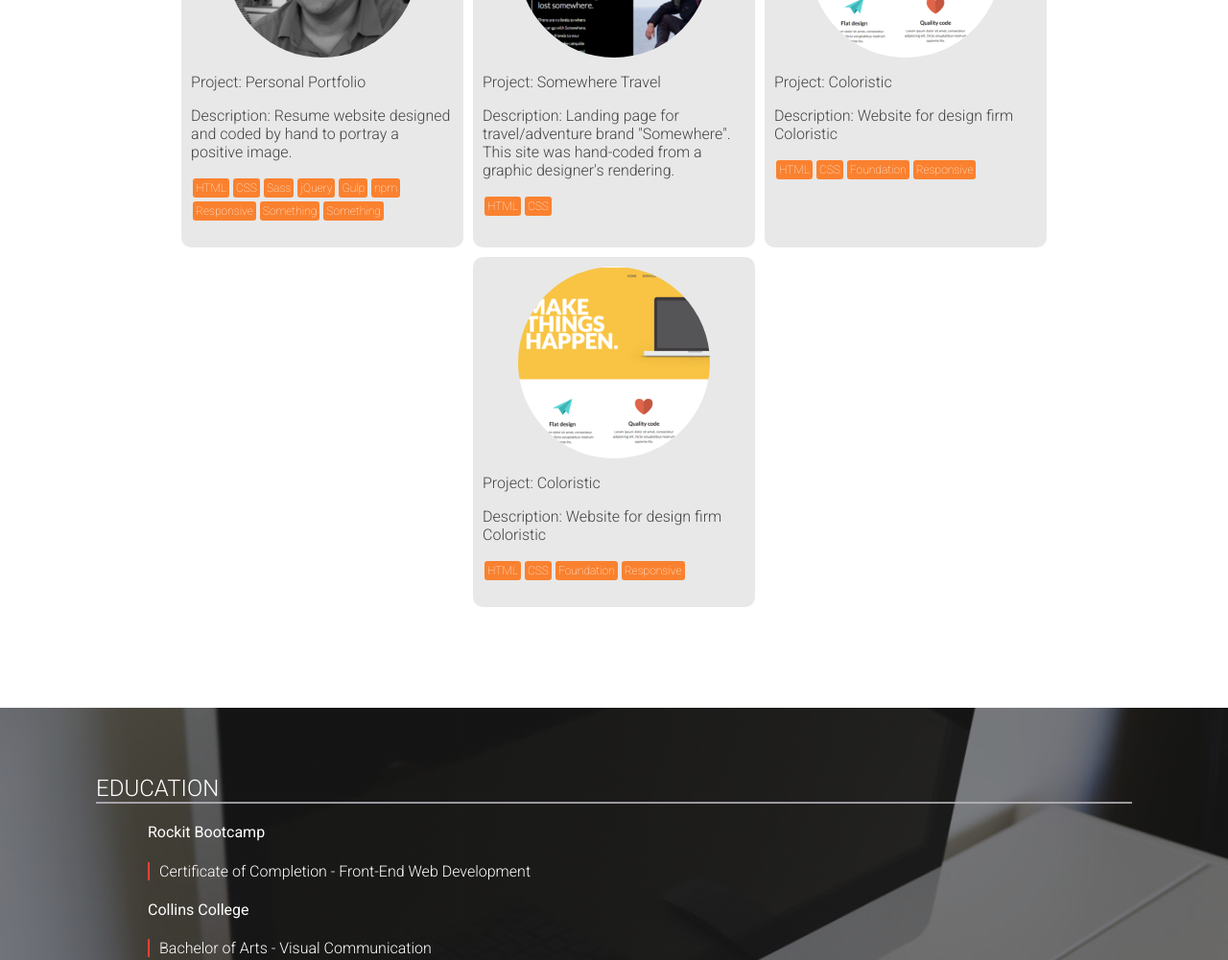
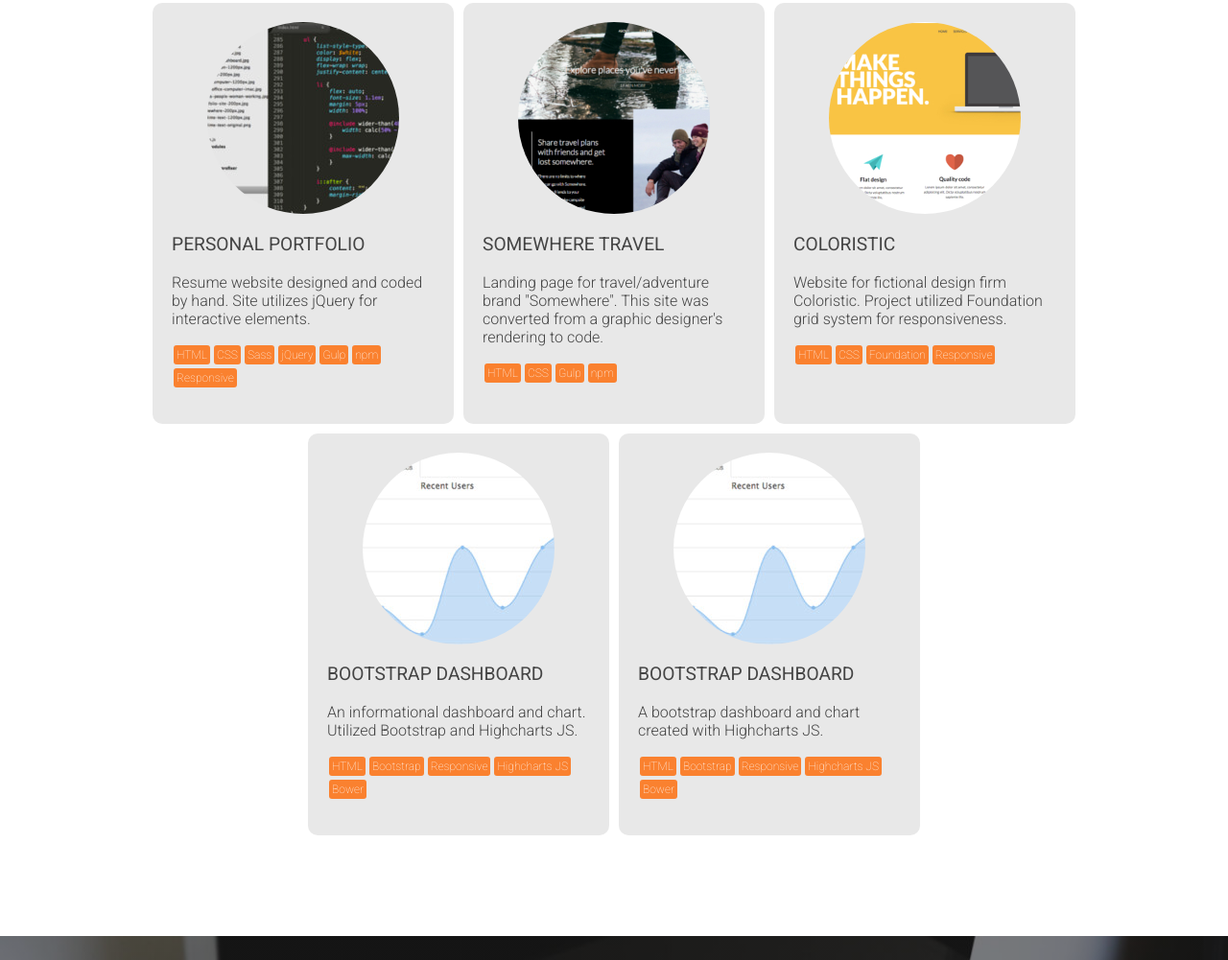
Before and after one commit to adamgonzls/personal-sitev2, a website: page index.html in a window 1280 px wide. Shown: the part 1480-2481 px from the top of the page at 96% size. Drawn offline with nearby package versions, Linux system fonts and the light colour scheme.

Commit message:
Style tweaks to .education, .hero, .portfolio, .skills

```diff
--- a/index.html
+++ b/index.html
@@ -33,15 +33,18 @@
 		</div>
 		<div class="container">
 			<section class="hero">
-				<h1>I'm passionate about writing code. Let's make something together.</h1>
+				<h1>I love writing code. Let's build something together.</h1>
 			</section>
 		</div>
 		<div class="container">
 			<section id="about" class="about">
 				<h2>About</h2>
-				<div>
+				<div class="bio">
 					<img src="./images/adam-200px-bw.jpg" width="200" height="200" alt="adam image goes here">
-					<h1>Hi my name is Adam Gonzales and I'm a web developer</h1>
+					<div class="facts">
+						<h1>Hi my name is Adam Gonzales and I'm a web developer</h1>
+						<div><p>While working in IT for over 11 years, I realized that I had a talent for making something where nothing before existed. Now, I work everyday to write clean, semantic code for beautiful and functional websites.</p></div>
+					</div>
 				</div>
 			</section>
 		</div>
@@ -107,10 +110,10 @@
 				<h2>Portfolio</h2>
 				<div class="projects">
 					<div class="project-tile">
-						<a href="https://github.com/adamgonzls" target="_blank"><img class="project-image" src="./images/adam-200px-bw.jpg" alt="image of project in a circle to left"></a>
+						<a href="https://github.com/adamgonzls" target="_blank"><img class="project-image" src="./images/portfolio-site-200px.jpg" alt="image of project in a circle to left"></a>
 						<div class="project-info">
-							<h3><span>Project:</span> Personal Portfolio</h3>
-							<p><span>Description:</span> Resume website designed and coded by hand to portray a positive image.</p>
+							<h3>Personal Portfolio</h3>
+							<p>Resume website designed and coded by hand. Site utilizes jQuery for interactive elements.</p>
 							<ul class="technology-used">
 								<li>HTML</li>
 								<li>CSS</li>
@@ -119,27 +122,27 @@
 								<li>Gulp</li>
 								<li>npm</li>
 								<li>Responsive</li>
-								<li>Something</li>
-								<li>Something</li>
 							</ul>
 						</div>
 					</div>
 					<div class="project-tile">
 						<a href="http://adamgonzls.github.io/somewhere-landing-page/" target="_blank"><img class="project-image" src="./images/somewhere-200px.jpg" alt="image of project in a circle to left"></a>
 						<div class="project-info">
-							<h3><span>Project:</span> Somewhere Travel</h3>
-							<p><span>Description:</span> Landing page for travel/adventure brand "Somewhere". This site was hand-coded from a graphic designer's rendering.</p>
+							<h3>Somewhere Travel</h3>
+							<p>Landing page for travel/adventure brand "Somewhere". This site was converted from a graphic designer's rendering to code.</p>
 							<ul class="technology-used">
 								<li>HTML</li>
 								<li>CSS</li>
+								<li>Gulp</li>
+								<li>npm</li>
 							</ul>
 						</div>
 					</div>
 					<div class="project-tile">
 						<a href="http://adamgonzls.github.io/coloristic/" target="_blank"><img class="project-image" src="./images/coloristic-200px.jpg" alt="image of project in a circle to left"></a>
 						<div class="project-info">
-							<h3><span>Project:</span> Coloristic</h3>
-							<p><span>Description:</span> Website for design firm Coloristic</p>
+							<h3>Coloristic</h3>
+							<p>Website for fictional design firm Coloristic. Project utilized Foundation grid system for responsiveness.</p>
 							<ul class="technology-used">
 								<li>HTML</li>
 								<li>CSS</li>
@@ -149,15 +152,30 @@
 						</div>
 					</div>
 					<div class="project-tile">
-						<a href="http://adamgonzls.github.io/coloristic/" target="_blank"><img class="project-image" src="./images/coloristic-200px.jpg" alt="image of project in a circle to left"></a>
+						<a href="http://adamgonzls.github.io/bootstrap-dashboard/" target="_blank"><img class="project-image" src="./images/bootstrap-dashboard.jpg" alt="image of project in a circle to left"></a>
 						<div class="project-info">
-							<h3><span>Project:</span> Coloristic</h3>
-							<p><span>Description:</span> Website for design firm Coloristic</p>
+							<h3>Bootstrap Dashboard</h3>
+							<p>An informational dashboard and chart. Utilized Bootstrap and Highcharts JS.</p>
 							<ul class="technology-used">
 								<li>HTML</li>
-								<li>CSS</li>
-								<li>Foundation</li>
+								<li>Bootstrap</li>
 								<li>Responsive</li>
+								<li>Highcharts JS</li>
+								<li>Bower</li>
+							</ul>
+						</div>
+					</div>
+					<div class="project-tile">
+						<a href="http://adamgonzls.github.io/bootstrap-dashboard/" target="_blank"><img class="project-image" src="./images/bootstrap-dashboard.jpg" alt="image of project in a circle to left"></a>
+						<div class="project-info">
+							<h3>Bootstrap Dashboard</h3>
+							<p>A bootstrap dashboard and chart created with Highcharts JS.</p>
+							<ul class="technology-used">
+								<li>HTML</li>
+								<li>Bootstrap</li>
+								<li>Responsive</li>
+								<li>Highcharts JS</li>
+								<li>Bower</li>
 							</ul>
 						</div>
 					</div>
--- a/sass/_layout.scss
+++ b/sass/_layout.scss
@@ -66,7 +66,7 @@ a {
 
 
 			h2 {
-				font-size: 1.5em;
+				font-size: 1.9em;
 				border-bottom: 2px solid rgba($french-gray, .8);
 				text-transform: uppercase;
 			}
@@ -205,10 +205,7 @@ a {
 	@include wider-than(768px) {
 		font-size: 1.5em;
 	}
-
 }
-
-
 
 .hero {
 	display: flex;
@@ -219,16 +216,22 @@ a {
 	background-repeat: no-repeat;
 	background-attachment: fixed;
 	background-size: cover;
-	height: 400px;
+	height: 500px;
 	text-align: center;
-	// margin-top: 89px;
+	// padding-top: 100px;
 
 	@include wider-than(480px) {
-		// height: 300px;
+		height: 500px;
 	}
 
 	h1 {
+		margin-top: 90px;
 		color: $white;
+		font-size: 3em;
+
+		@include wider-than(480px) {
+
+		}
 	}
 
 }
@@ -236,7 +239,7 @@ a {
 .about {
 	background-color: $white;
 
-	> div {
+	.bio {
 		// display: flex;
 		// flex-direction: column;
 		justify-content: center;
@@ -251,8 +254,19 @@ a {
 			margin: 0 auto;
 			border-radius: 50%;
 
-			@include wider-than(600px){
+			@include wider-than(500px) {
+
+			}
+
+			@include wider-than(600px) {
 				margin: 0 20px;
+			}
+		}
+
+		h1,
+		p {
+			@include wider-than(500px) {
+				width: 100%;
 			}
 		}
 	}
@@ -274,14 +288,12 @@ a {
 		display: flex;
 		flex-wrap: wrap;
 		justify-content: center;
-		padding-left: 0;
 
 		li {
 			flex: auto;
 			font-size: 1.1em;
 			margin: 5px;
 			width: 100%;
-			// align-text: center;
 
 			@include wider-than(480px) {
 				width: calc(50% - 10px);
@@ -321,7 +333,7 @@ a {
 	.project-tile {
 		background-color: rgba($black, .09);
 		// border: 2px solid black;
-		padding: 10px;
+		padding: 20px;
 		margin: 5px;
 		border-radius: 10px;
 
@@ -341,14 +353,24 @@ a {
 
 		@include wider-than(768px) {
 			flex: auto;
-			width: calc(50% - 30px);
+			max-width: calc(50% - 20px);
 		}
 
 		@include wider-than(1000px) {
-			max-width: calc(33.33% - 30px);
+			max-width: calc(33.33% - 10px);
 		}
 
 		.project-info {
+
+			h3 {
+				font-size: 1.2em;
+				font-weight: 400;
+				text-transform: uppercase;
+			}
+
+			p {
+
+			}
 
 			.technology-used {
 				display: flex;
@@ -386,11 +408,14 @@ a {
 
 		h3 {
 			font-weight: 400;
+			font-size: 1.5em;
+			text-transform: uppercase;
 		}
 
 		h4 {
 			padding-left: 10px;
 			border-left: 2px solid $rubyred;
+			font-size: 1em;
 		}
 	}
 }
```
Also changed, not shown: css/styles.css.
